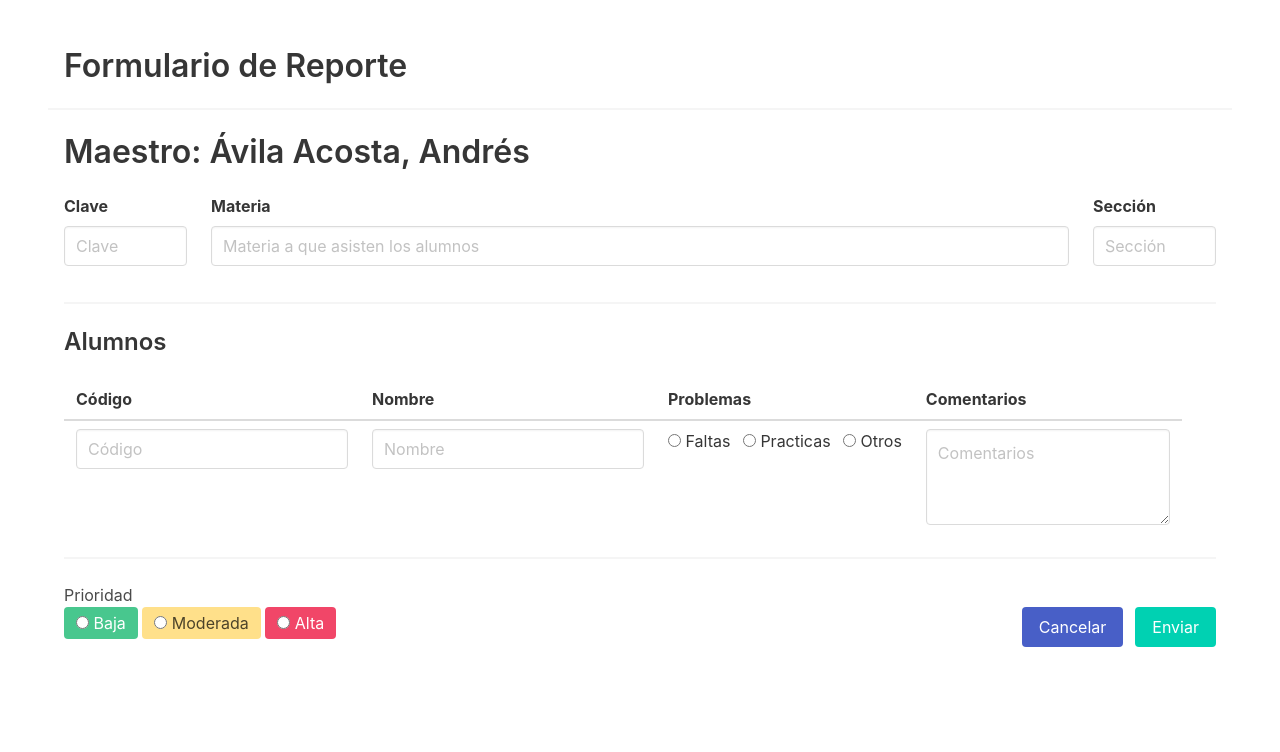
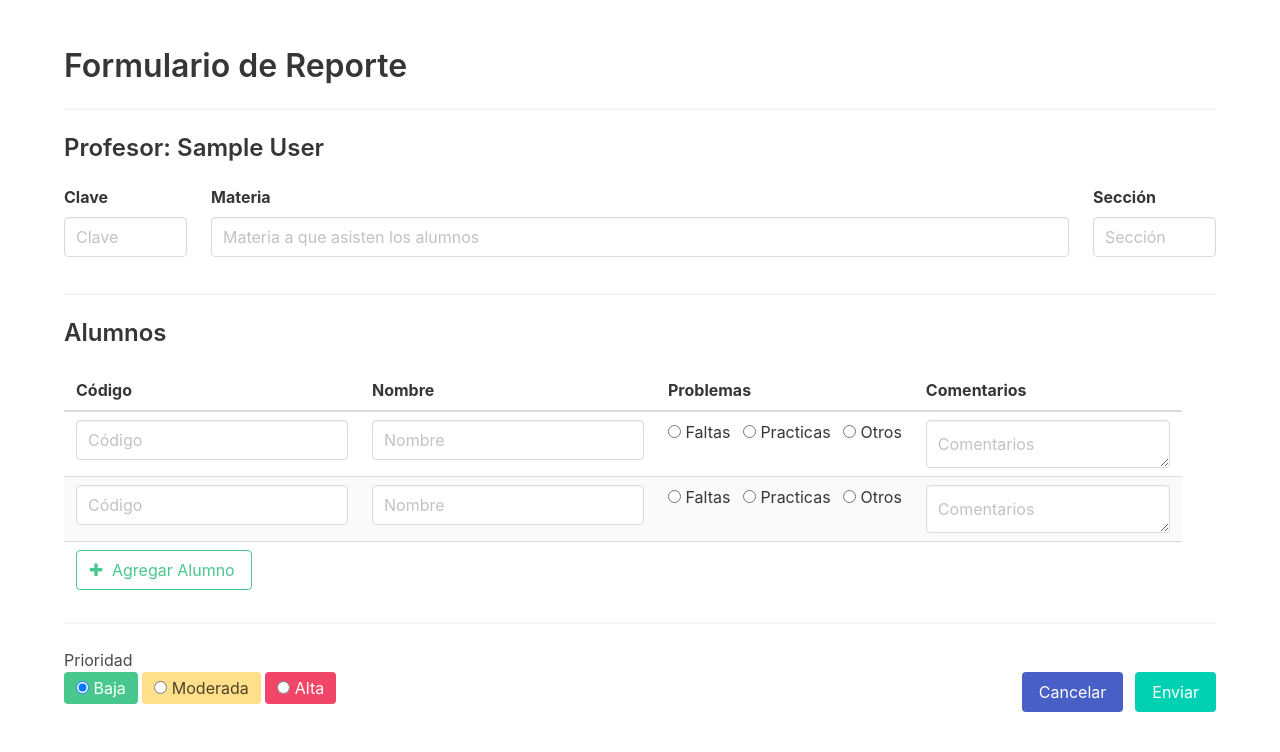
Before and after one commit to andaviaco/cucei-reporter, a Flask app: page /report in a window 1280 px wide. Shown: the part 48-800 px from the top of the page. Run offline with Flask 2, Linux system fonts and the light colour scheme; a user stored in the database is signed in; tables that the repository leaves empty hold one stand-in row (values such as "Sample post"); some libraries are stand-ins or nearby versions.

Commit message:
fix some details in reporter form

```diff
--- a/templates/report.html
+++ b/templates/report.html
@@ -7,10 +7,10 @@
 <section class="section">
     <div class="container">
         <h1 class="title">Formulario de Reporte</h1>
-    </div>
-    <hr>
-    <div class="container">
-        <h3 class="title is-3">Maestro: Ávila Acosta, Andrés</h3>
+
+        <hr>
+
+        <h2 class="title is-4">Profesor: {{g.user.name}}</h2>
         <form method="post">
             <div class="columns">
                 <div class="column">
@@ -87,13 +87,71 @@
                             <div class="field">
                                 <p class="control">
                                     <textarea
-                                        class="textarea "
+                                        class="textarea"
                                         name="students[comments]"
                                         placeholder="Comentarios"
-                                        rows="3"
+                                        rows="1"
                                     ></textarea>
                                 </p>
                             </div>
+                        </td>
+                    </tr>
+
+                    <tr>
+                        <td>
+                            <div class="field">
+                                <p class="control">
+                                    <input class="input" type="text" name="students" placeholder="Código">
+                                </p>
+                            </div>
+                        </td>
+                        <td>
+                            <div class="field">
+                                <p class="control">
+                                    <input class="input" type="text" name="students[name]" placeholder="Nombre">
+                                </p>
+                            </div>
+                        </td>
+                        <td>
+                            <div class="field">
+                                <p class="control">
+                                    <label class="radio">
+                                        <input type="radio" name="students[problem]" value="nonattendance">
+                                        Faltas
+                                    </label>
+                                    <label class="radio">
+                                        <input type="radio" name="students[problem]" value="assignments">
+                                        Practicas
+                                    </label>
+                                    <label class="radio">
+                                        <input type="radio" name="students[problem]" value="other">
+                                        Otros
+                                    </label>
+                                </p>
+                            </div>
+                        </td>
+                        <td>
+                            <div class="field">
+                                <p class="control">
+                                    <textarea
+                                        class="textarea"
+                                        name="students[comments]"
+                                        placeholder="Comentarios"
+                                        rows="1"
+                                    ></textarea>
+                                </p>
+                            </div>
+                        </td>
+                    </tr>
+
+                    <tr>
+                        <td>
+                            <button type="button" class="button is-success is-outlined">
+                                <span class="icon is-small">
+                                    <i class="fa fa-plus"></i>
+                                </span>
+                                <span>Agregar Alumno</span>
+                            </button>
                         </td>
                     </tr>
                 </tbody>
@@ -106,7 +164,7 @@
                 <div class="field">
                     <p class="control">
                         <label class="radio">
-                            <input type="radio" name="students[priority]" value="low">
+                            <input type="radio" name="priority" value="low" checked="checked">
                             Baja
                         </label>
                     </p>
@@ -117,7 +175,7 @@
                 <div class="field">
                     <p class="control">
                         <label class="radio">
-                            <input type="radio" name="students[priority]" value="medium">
+                            <input type="radio" name="priority" value="medium">
                             Moderada
                         </label>
                     </p>
@@ -128,7 +186,7 @@
                 <div class="field">
                     <p class="control">
                         <label class="radio">
-                            <input type="radio" name="students[priority]" value="high">
+                            <input type="radio" name="priority" value="high">
                             Alta
                         </label>
                     </p>
```
